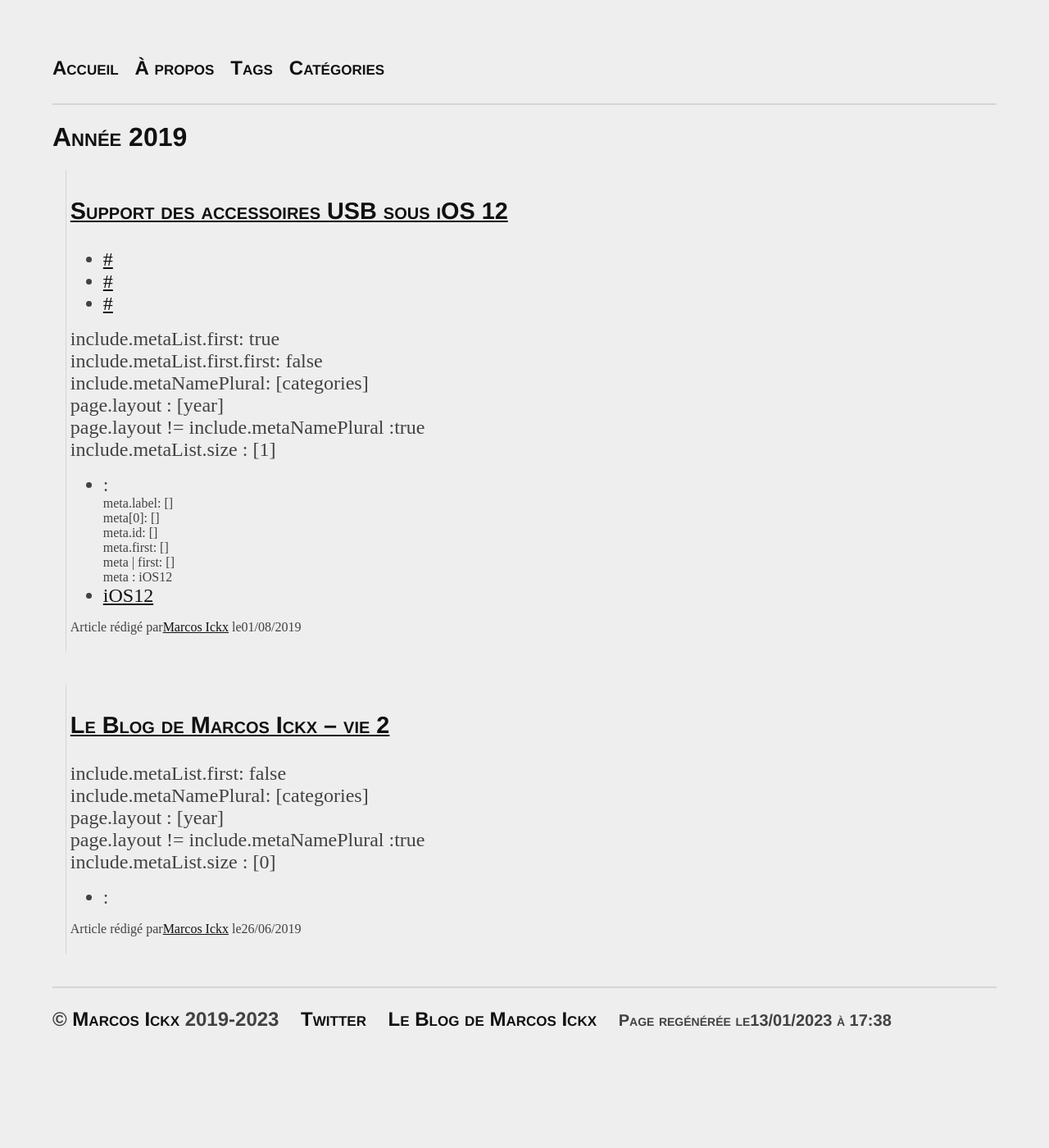
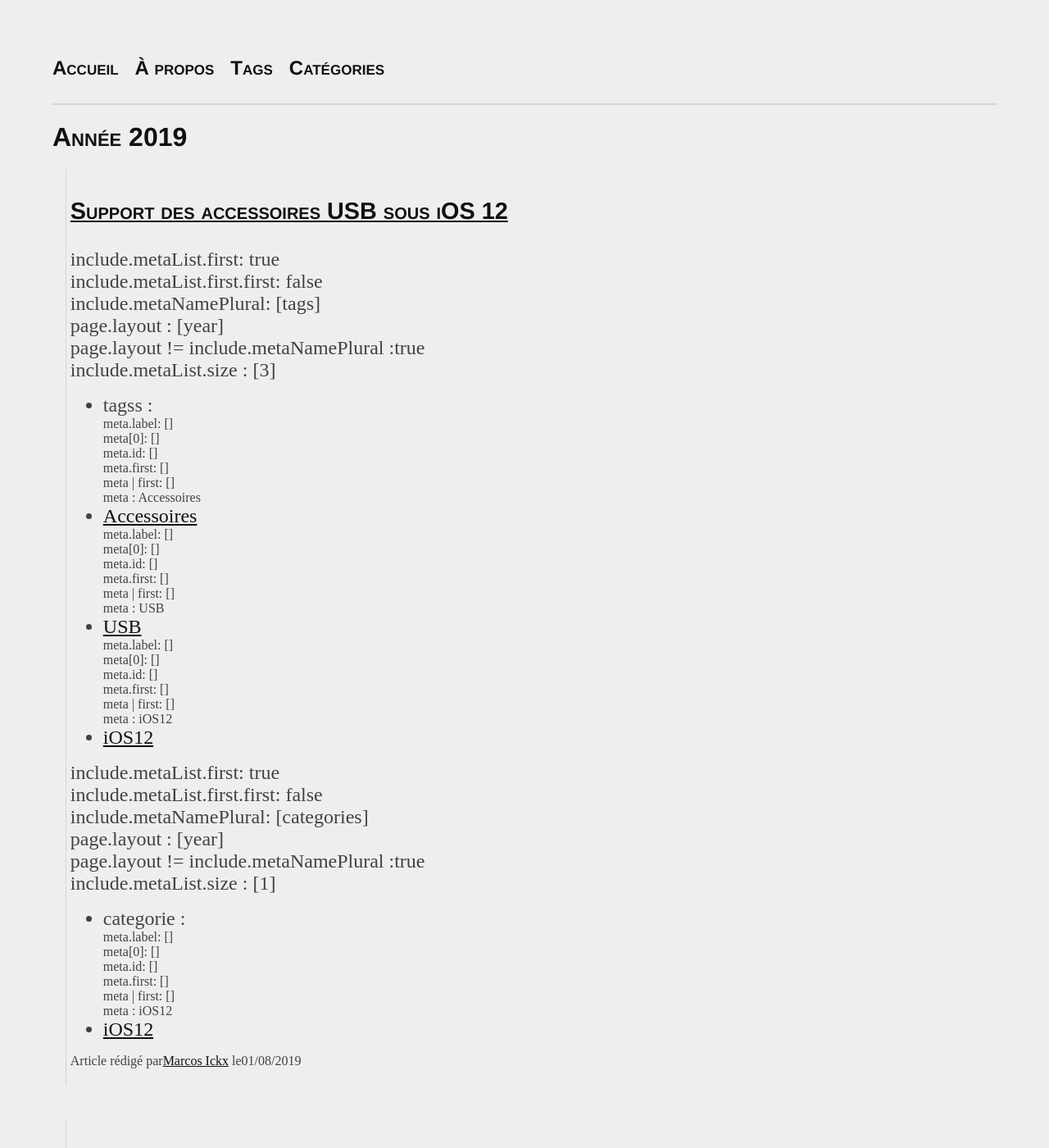
Before and after one commit to MarcosIckx/PreviewMarcosxNet, a Jekyll site: the page built from 2019/index.md, in a window 1280 px wide and 1400 px high. Shown: the whole window at 82% size. Built offline with Jekyll 4.4.1, drawn with Linux system fonts in a browser that asks for light colours; some of the changed text lies outside the part shown.

Commit message:
Update entry.html

```diff
--- a/_includes/entry.html
+++ b/_includes/entry.html
@@ -6,20 +6,11 @@
 
 <article class="post">
   <h3><a href="{{ entry.url }}" rel="bookmark" title="{{ title }}">{{ title }}</a></h3>
-  {%- comment -%}
-  on ne va pas afficher les tags de l´article
-  si on est sur la page référencants tous les tags.
-  {%- endcomment -%}
-  {%- if page.layout != "tags" -%}{%- if entry.tags -%}
-  <ul class="meta">
-  {%- for meta in entry.tags -%}
-    {%- assign metaName = meta | first -%}
-  <li><a href="/tags/#{{ metaName | slugify | downcase }}">#{{ metaName }}</a></li>
-  {%- endfor -%}
-  </ul>
-  {%- endif -%}{%- endif -%}
 
-  {%- if entry.categories -%}{%- include meta.html metaList=entry.categories metaNamePlural="categories" debug=true -%}{%- endif -%}
+  {%- if entry.tags -%}{%- include meta.html metaList=entry.tags metaNamePlural="tags" metaNameSingle="tag" debug=true -%}{%- endif -%}
+
+
+  {%- if entry.categories -%}{%- include meta.html metaList=entry.categories metaNamePlural="categories" metaNameSingle="categorie" debug=true -%}{%- endif -%}
 
   <footer class="meta">
     <p class="meta">Article rédigé par {%- include author.html -%} le {%- include time.html date=entry.date -%}
```
